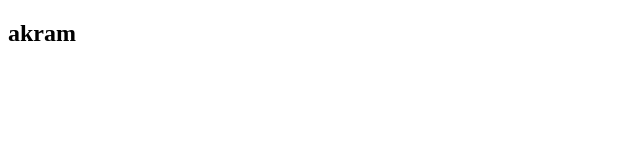
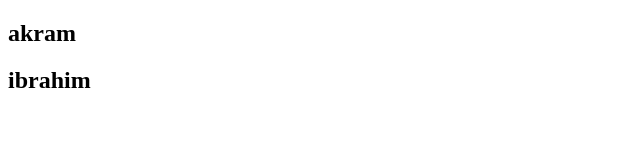
Before and after one commit to AdhamAkram/Project, a plain HTML site: page index.html in a window 1280 px wide. Shown: the whole page, without its empty margins (0-640 px from the left). Drawn offline with Linux system fonts and the light colour scheme.

Commit message:
Update index.html

```diff
--- a/index.html
+++ b/index.html
@@ -7,5 +7,6 @@
 </head>
 <body>
     <h2>akram</h2>
+    <h2>ibrahim</h2>
 </body>
 </html>
```
